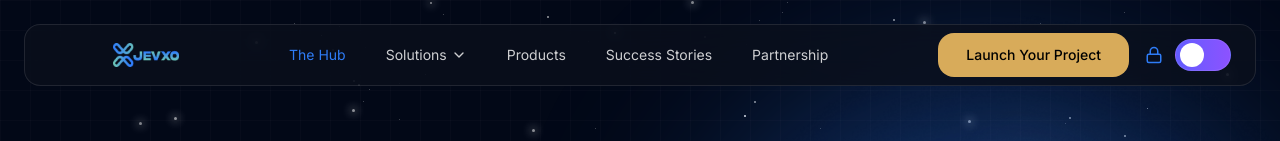
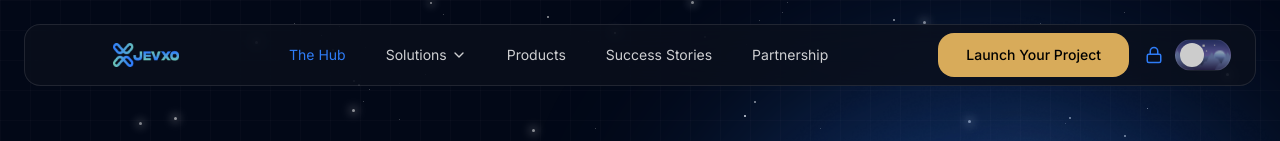
Before and after one commit to dev-golamrabbi-222005-mern/Jevxo_Client, a React (Vite) app: page / in a window 1280 px wide. Shown: the top 141 px of the page. Built offline with nearby package versions, Linux system fonts and the light colour scheme; the HTML template or start-up script is replaced by a standard one.

Commit message:
[MODIFIED]: Navbar Polished

```diff
--- a/index.html
+++ b/index.html
@@ -2,7 +2,7 @@
 <html lang="en">
   <head>
     <meta charset="UTF-8" />
-    <link rel="icon" type="image/svg+xml" href="/vite.svg" />
+    <link rel="icon" type="image/svg+xml" href="/favicon.png" />
     <meta name="viewport" content="width=device-width, initial-scale=1.0" />
     <style>
       @import url('https://fonts.googleapis.com/css2?family=Inter:ital,opsz,wght@0,14..32,100..900;1,14..32,100..900&display=swap');
--- a/src/components/layout/Navbar.jsx
+++ b/src/components/layout/Navbar.jsx
@@ -1,5 +1,6 @@
 import { useState } from "react";
 import logo from "../../assets/logo-navbar.png";
+import switchBody from "../../assets/switch-body.png";
 import PrimaryButton from "../shared/PrimaryButton";
 import { ChevronDown, Lock, Menu, X } from "lucide-react";
 
@@ -11,11 +12,62 @@ const NAV_LINKS = [
   { label: "Partnership", href: "#" },
 ];
 
+const ToggleSwitch = () => {
+  const [isOn, setIsOn] = useState(false);
+
+  return (
+    <div className="flex items-center gap-3">
+      <Lock size={18} className="text-[#2E7CF6]" />
+      <div
+        onClick={() => setIsOn(!isOn)}
+        className="
+          w-14
+          h-8
+          rounded-full
+          relative
+          border
+          border-white/10
+          cursor-pointer
+          bg-cover
+          bg-center
+          bg-no-repeat
+          transition-all
+          duration-300
+        "
+        style={{
+          backgroundImage: `url(${switchBody})`,
+          // Optional: Add a subtle grayscale or opacity filter when turned off
+          filter: isOn ? "none" : "grayscale(30%) brightness(80%)"
+        }}
+      >
+        {/* TOGGLE THUMB HANDLE */}
+        <div
+          className={`
+            absolute
+            top-1/2
+            left-1
+            -translate-y-1/2
+            size-6
+            rounded-full
+            bg-white
+            shadow-md
+            transition-all
+            duration-300
+            ease-in-out
+            ${isOn ? "translate-x-6" : "translate-x-0"}
+          `}
+        />
+      </div>
+    </div>
+  );
+};
+
+
 const Navbar = () => {
   const [isOpen, setIsOpen] = useState(false);
 
   return (
-    <header className="w-full absolute top-0 left-0 z-50">
+    <header className="w-full fixed top-0 left-0 z-50">
       <div className="max-w-7xl mx-auto px-4 md:px-6 pt-6">
         <nav
           className="
@@ -64,36 +116,7 @@ const Navbar = () => {
               Launch Your Project
             </PrimaryButton>
 
-            {/* Toggle Switch Panel */}
-            <div className="flex items-center gap-3">
-              <Lock size={18} className="text-[#2E7CF6]" />
-              <div
-                className="
-                  w-14
-                  h-8
-                  rounded-full
-                  bg-gradient-to-r
-                  from-[#615CFF]
-                  to-[#8C52FF]
-                  relative
-                  border
-                  border-white/10
-                  cursor-pointer
-                "
-              >
-                <div
-                  className="
-                    absolute
-                    top-1/2
-                    left-1
-                    -translate-y-1/2
-                    size-6
-                    rounded-full
-                    bg-white
-                  "
-                />
-              </div>
-            </div>
+           <ToggleSwitch/>
 
             {/* Mobile Burger Menu Button */}
             <button
--- a/src/components/shared/SectionTitle.jsx
+++ b/src/components/shared/SectionTitle.jsx
@@ -26,7 +26,7 @@ const SectionTitle = ({ title, subtitle, center = true }) => {
           text-sm
           md:text-base
           tracking-wide
-          max-w-xl
+          max-w-[600px]
           mx-auto
         "
       >
```
Also changed, not shown: public/favicon.png (added), src/assets/switch-body.png (added).
